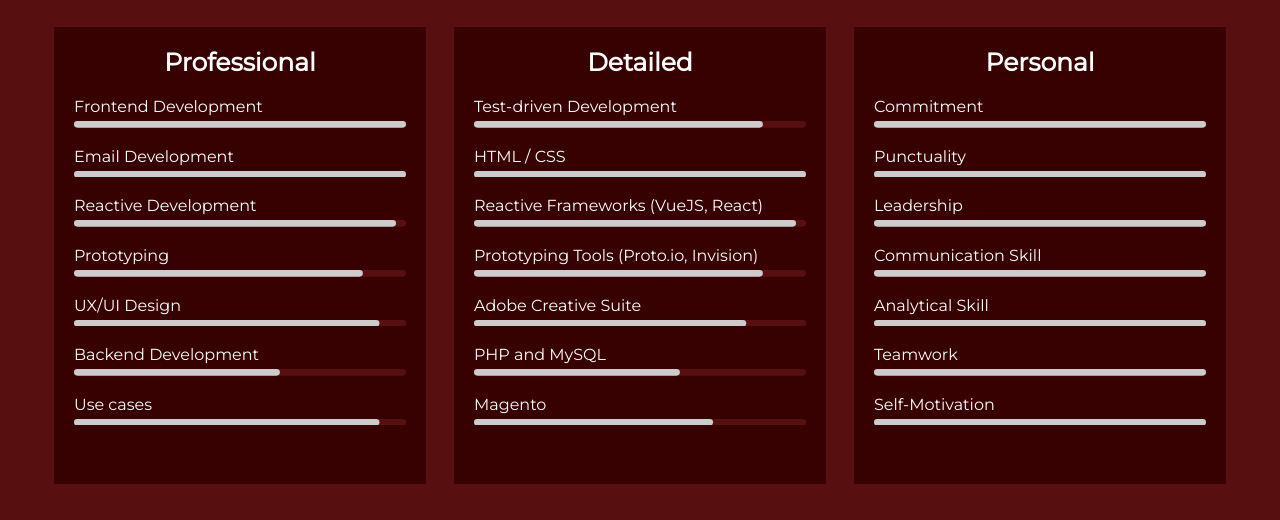
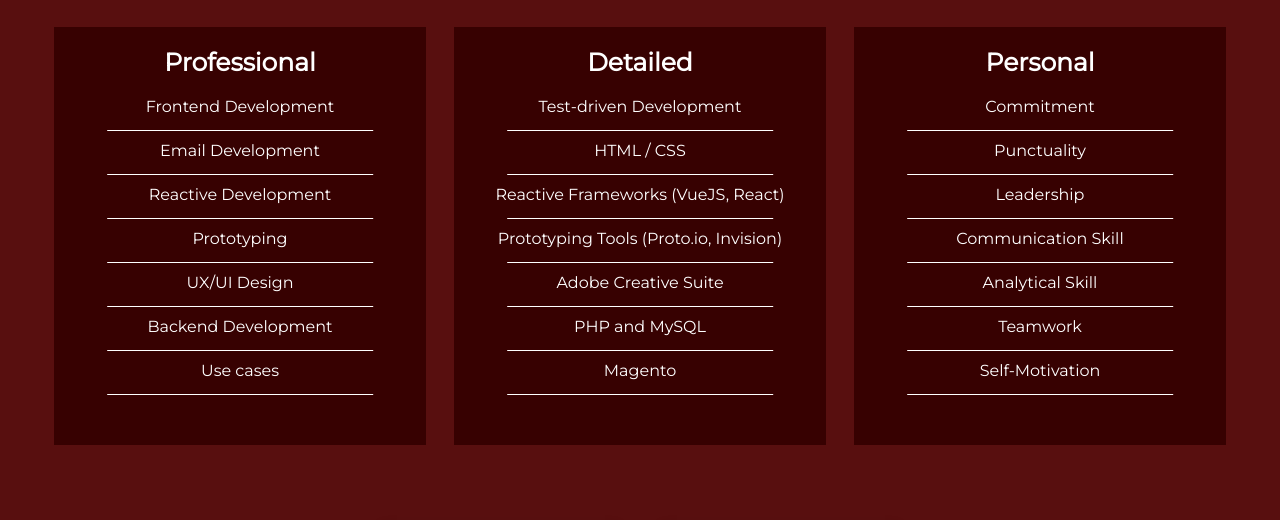
Before and after one commit to polettoweb/gatsbyportfolio, a Gatsby site: page /resume in a window 1280 px wide. Shown: the part 1743-2263 px from the top of the page. Built offline with nearby package versions, Linux system fonts and the light colour scheme; Gatsby itself is replaced by a stand-in of ours.

Commit message:
removed rc-progress component

```diff
--- a/package.json
+++ b/package.json
@@ -18,7 +18,6 @@
     "gatsby-transformer-remark": "^2.1.19",
     "gatsby-transformer-sharp": "^2.1.8",
     "node-sass": "^4.11.0",
-    "rc-progress": "^2.2.6",
     "react": "^16.6.3",
     "react-burger-menu": "^2.5.4",
     "react-dom": "^16.6.3",
--- a/src/components/partials/Socials.js
+++ b/src/components/partials/Socials.js
@@ -7,7 +7,7 @@
                 <a href="https://github.com/polettoweb" title="GitHub Page" target="_blank" rel="noopener noreferrer"><i className="ion-social-github"></i></a>
                 <a href="https://twitter.com/polettoweb" title="Twitter Page" target="_blank" rel="noopener noreferrer"><i className="ion-social-twitter"></i></a>
                 <a href="https://www.linkedin.com/in/marco-poletto-96853774/" title="Linkedin Page" target="_blank" rel="noopener noreferrer"><i className="ion-social-linkedin"></i></a>
-                <a href="mailto:marco@marcopoletto.eu" title="Contact me via email"><i className="ion-email"></i></a>
+                <a href="mailto:marco@marcopoletto.co.uk" title="Contact me via email"><i className="ion-email"></i></a>
             </div>
         );
     }
--- a/src/pages/resume.js
+++ b/src/pages/resume.js
@@ -1,5 +1,4 @@
 import React, { Component } from 'react'
-import { Line } from 'rc-progress'
 import Helmet from 'react-helmet'
 import Layout from '../components/layout'
 import ExpCard from '../components/partials/ExpCard'
@@ -181,14 +180,6 @@
                                                     <p>
                                                         {item.title}
                                                     </p>
-                                                    <Line
-                                                        percent={item.value}
-                                                        strokeWidth="2"
-                                                        strokeColor="#ccc"
-                                                        prefixCls="skill"
-                                                        trailWidth="2"
-                                                        trailColor="#580f0f"
-                                                    />
                                                 </React.Fragment>
                                             )
                                         })}
@@ -208,7 +199,7 @@
                         </a>
                         <a
                             className="button"
-                            href="mailto:marco@marcopoletto.eu"
+                            href="mailto:marco@marcopoletto.co.uk"
                         >
                             Contact Me
                         </a>
--- a/src/scss/_skill.scss
+++ b/src/scss/_skill.scss
@@ -29,8 +29,22 @@
     }
 
     &__title {
-        svg {
-            margin: 5px 0 15px;
+        p {
+            padding-bottom: 15px;
+            margin-bottom: 10px;
+            position: relative;
+            text-align: center;
+
+            &:after {
+                content: '';
+                width: 80%;
+                height: 1px;
+                background-color: white;
+                position: absolute;
+                bottom: 0;
+                left: 50%;
+                transform: translate3d(-50%,0,0)
+            }
         }
     }
 }
```
